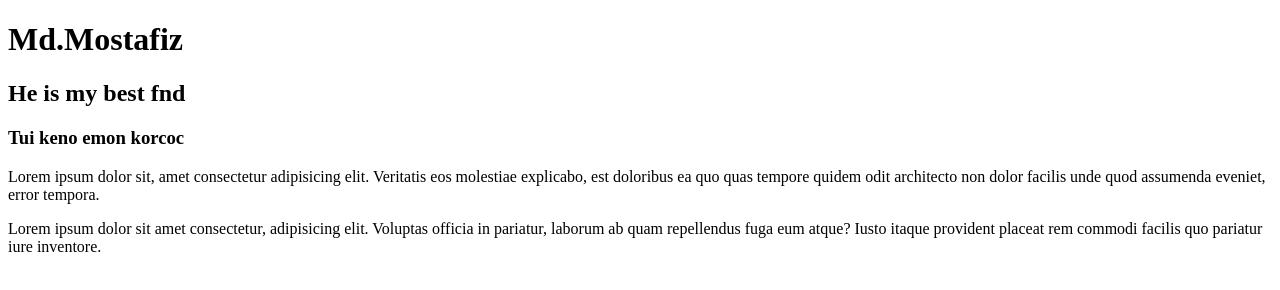
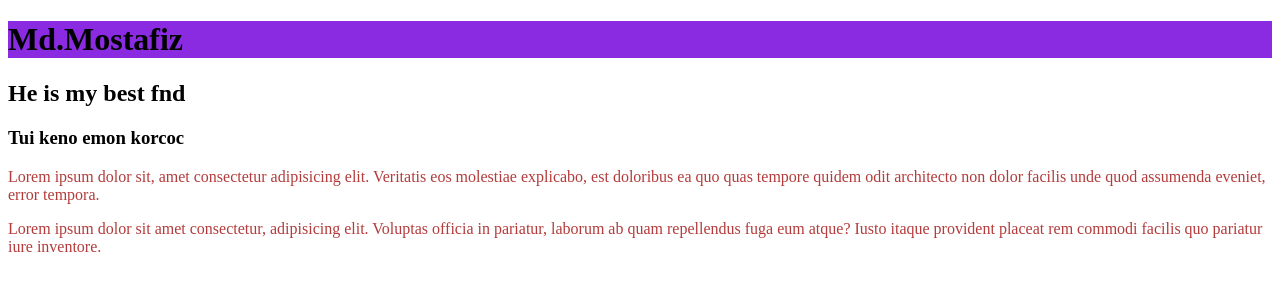
Before and after one commit to moatafizur/my-second-github, a plain HTML site: page index.html in a window 1280 px wide. Drawn offline with Linux system fonts and the light colour scheme.

Commit message:
coler changed

```diff
--- a/index.html
+++ b/index.html
@@ -5,6 +5,7 @@
     <meta http-equiv="X-UA-Compatible" content="IE=edge">
     <meta name="viewport" content="width=device-width, initial-scale=1.0">
     <title>My second github</title>
+    <link rel="stylesheet" href="style.css">
 </head>
 <body>
     <h1>Md.Mostafiz</h1>
--- a/style.css
+++ b/style.css
@@ -1,5 +1,8 @@
 p{
 
 
-color: gray;
+color: rgb(180, 59, 59);
 }
+h1{
+    background: blueviolet;
+}
```
